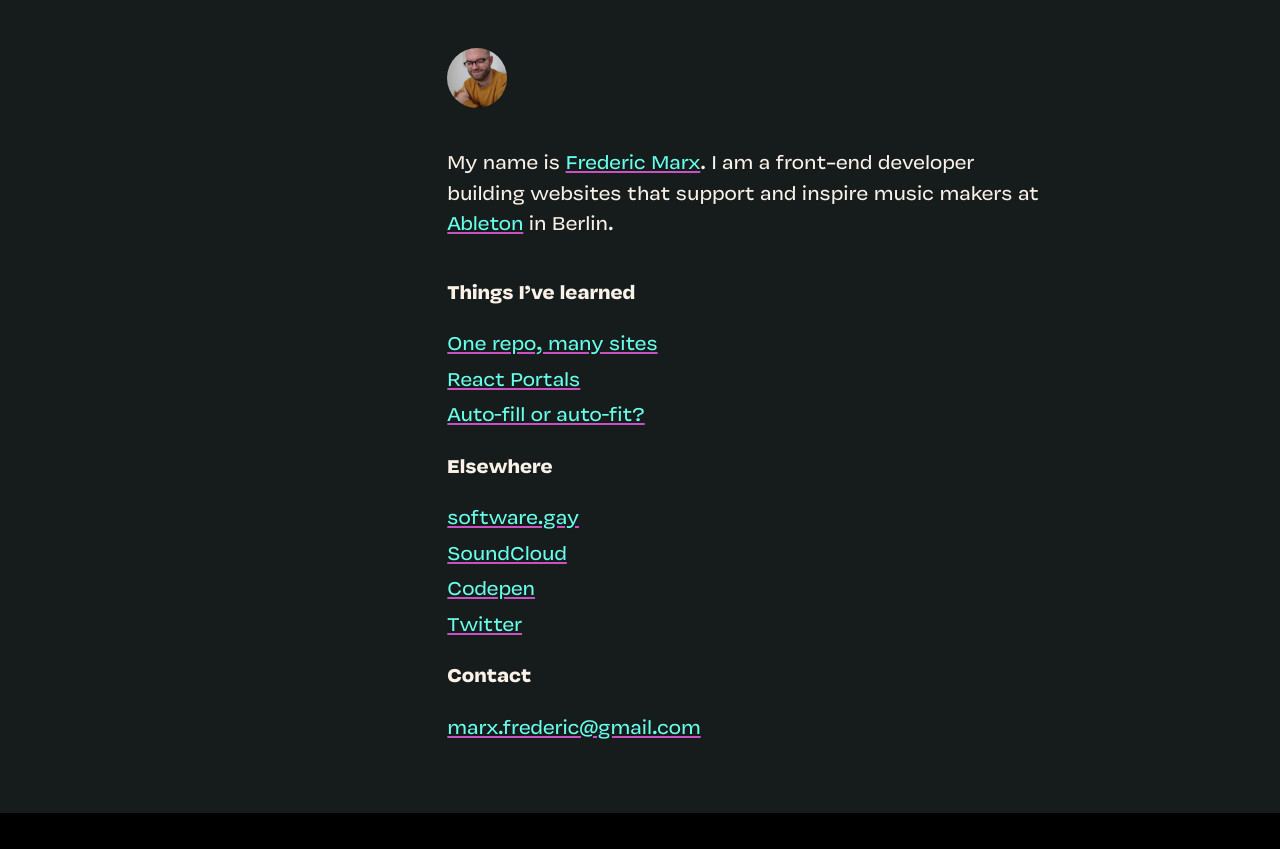
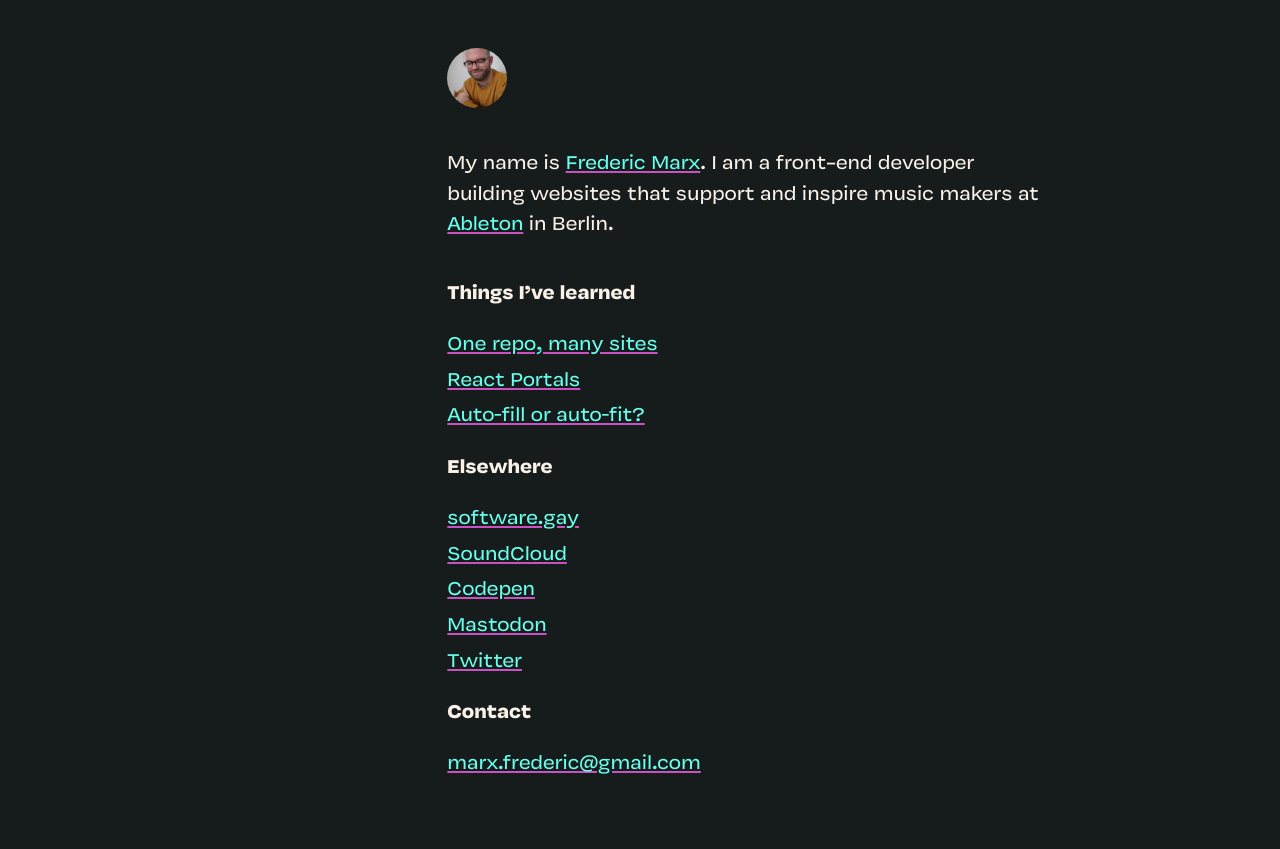
Before and after one commit to fredericmarx/fmarx.com, an Eleventy site: page src/index.njk in a window 1280 px wide. Before the commit the page ends 813 px from the top, so only its background shows below. Built offline with nearby package versions, Linux system fonts and the light colour scheme; Eleventy itself is replaced by a stand-in of ours; files that its build step writes are made by us from their sources.

Commit message:
Add Mastodon link

```diff
--- a/src/_includes/partials/footer.njk
+++ b/src/_includes/partials/footer.njk
@@ -23,6 +23,7 @@
       {% endif %}
       <li><a rel="me" href="https://soundcloud.com/ersteller">SoundCloud</a></li>
       <li><a rel="me" href="https://codepen.com/fredericmarx">Codepen</a></li>
+      <li><a rel="me" href="https://mastodon.social/@fredericmarx">Mastodon</a></li>
       <li><a rel="me" href="https://twitter.com/fredericmarx">Twitter</a></li>
     </ul>
   </section>
```
